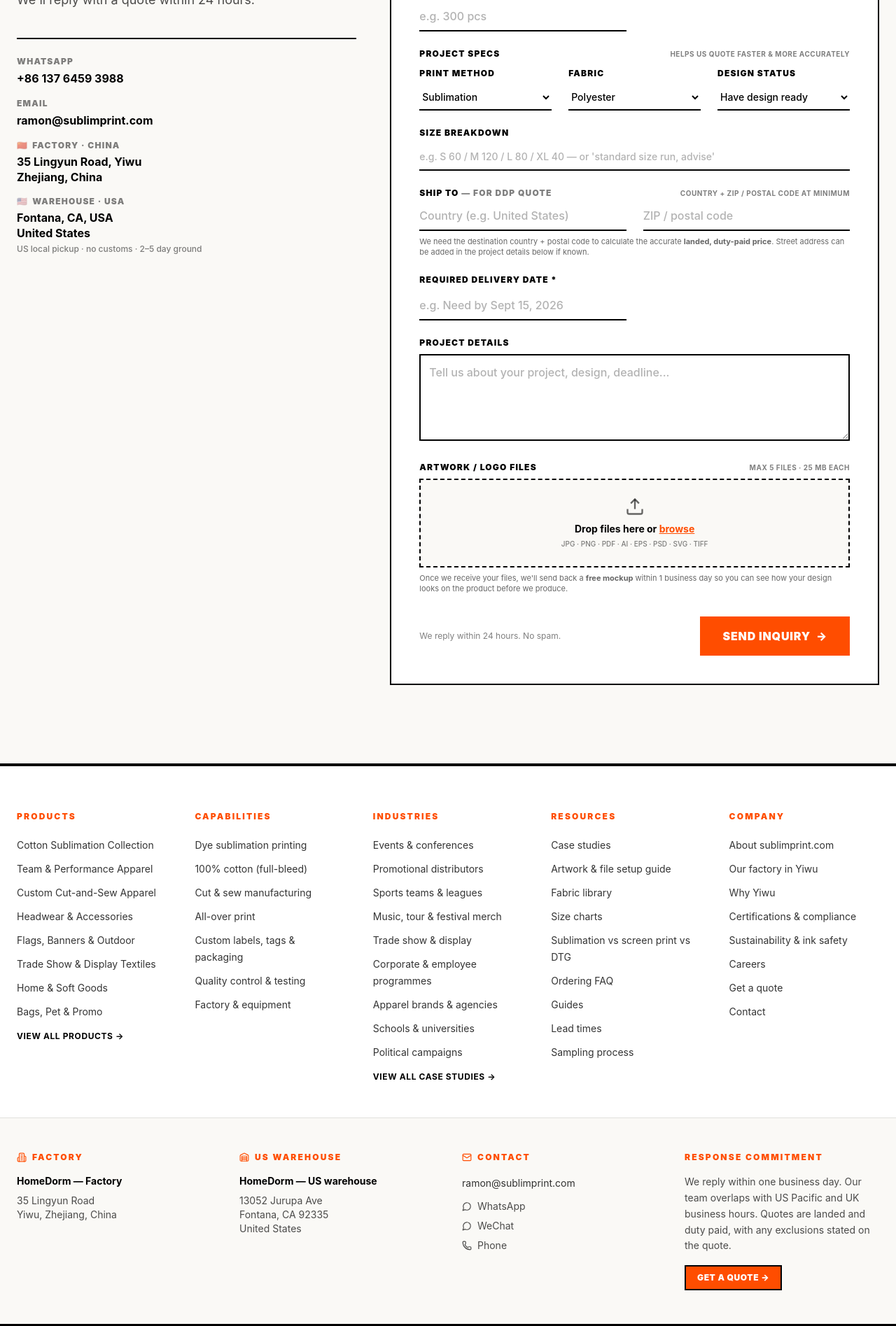
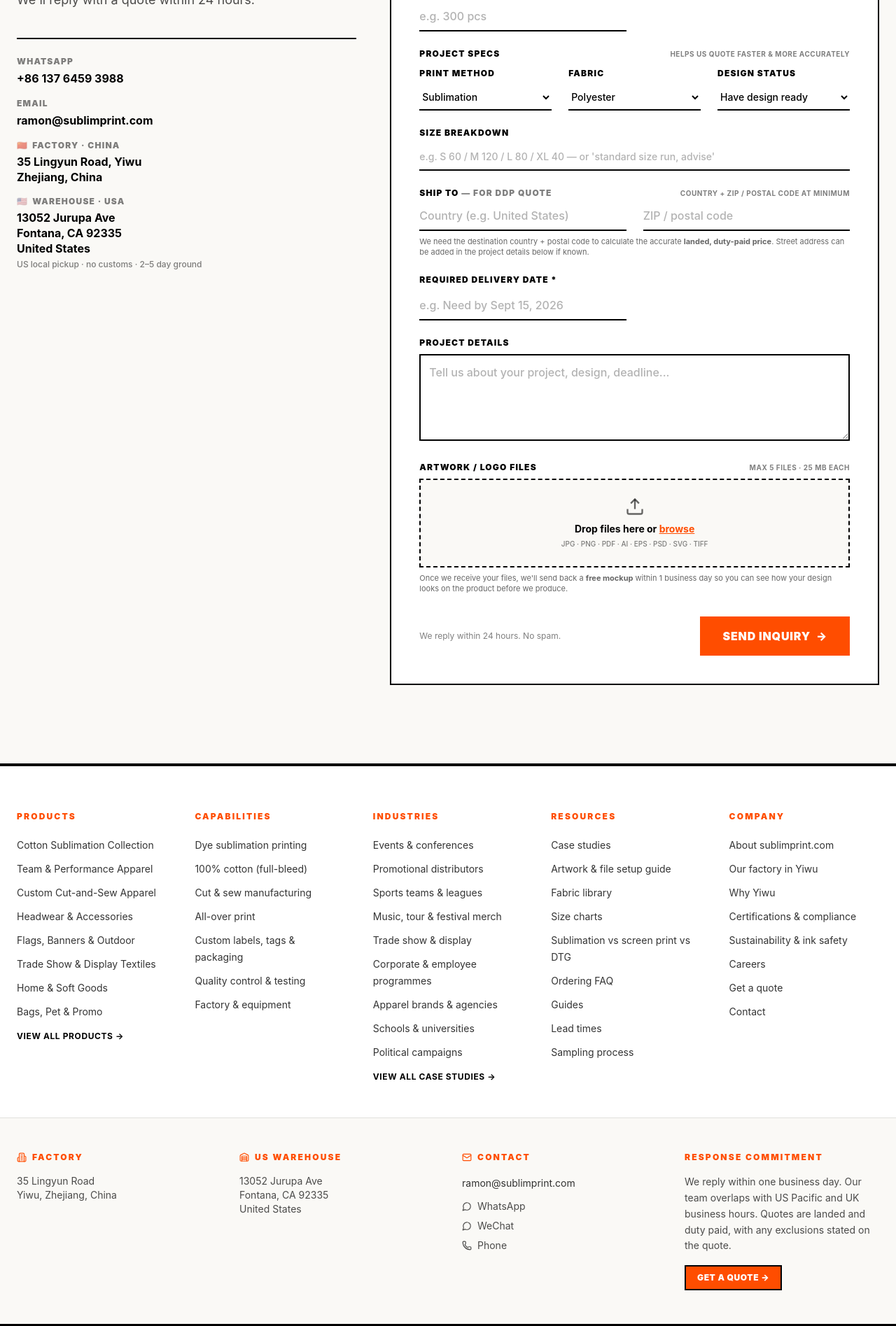
Before and after one commit to r1071135390-cyber/sublimapparel, a Next.js app: page /contact in a window 1280 px wide. Shown: the part 881-2776 px from the top of the page at 70% size. Built offline with nearby package versions, Linux system fonts and the light colour scheme.

Commit message:
feat: 保存文件变更
Coze-Commit-Type: user
Coze-User-ID: 1254955844122064
Coze-Conversation-ID: 11527849

```diff
--- a/src/app/about/page.tsx
+++ b/src/app/about/page.tsx
@@ -60,7 +60,7 @@ export default function AboutPage() {
                 Legal entity
               </div>
               <div className="mt-2 text-lg font-black leading-tight text-black md:text-xl">
-                Yiwu HomeDorm Commodity Manufacturing Co., Ltd.
+                Registered apparel manufacturer in Yiwu, Zhejiang, China.
               </div>
             </div>
             <div className="border-2 border-black bg-white p-6">
--- a/src/app/layout.tsx
+++ b/src/app/layout.tsx
@@ -7,7 +7,7 @@ import "./globals.css";
 export const metadata: Metadata = {
   title: "SublimPrint — Custom Print. Any Material. Any Product.",
   description:
-    "Yiwu HomeDorm Commodity Manufacturing Co., Ltd. — a sublimation printing factory in Yiwu, China (est. 2018). Custom print on apparel, mugs, mousepads, banners, home textiles and more. Polyester & 100% cotton. DDP shipping worldwide, US warehouse in Fontana, CA.",
+    "SublimPrint is a sublimation printing factory in Yiwu, China (est. 2018). Custom print on apparel, mugs, mousepads, banners, home textiles and more. Polyester & 100% cotton. DDP shipping worldwide, US warehouse in Fontana, CA.",
 };
 
 export default function RootLayout({
--- a/src/components/contact.tsx
+++ b/src/components/contact.tsx
@@ -186,8 +186,9 @@ export function Contact() {
                   <span className="mr-1.5">🇺🇸</span>Warehouse · USA
                 </div>
                 <div className="mt-1 text-base font-bold leading-snug text-black">
-                  {/* TODO: replace with real Fontana warehouse street address */}
-                  Fontana, CA, USA
+                  13052 Jurupa Ave
+                  <br />
+                  Fontana, CA 92335
                   <br />
                   United States
                 </div>
--- a/src/components/footer.tsx
+++ b/src/components/footer.tsx
@@ -117,9 +117,6 @@ export function Footer() {
               <Building2 size={14} />
               Factory
             </h3>
-            <p className="text-sm font-bold text-black">
-              HomeDorm — Factory
-            </p>
             <p className="mt-2 text-sm text-black/70">
               35 Lingyun Road
               <br />
@@ -133,9 +130,6 @@ export function Footer() {
               <Warehouse size={14} />
               US Warehouse
             </h3>
-            <p className="text-sm font-bold text-black">
-              HomeDorm — US warehouse
-            </p>
             <p className="mt-2 text-sm text-black/70">
               13052 Jurupa Ave
               <br />
```
Also changed, not shown: assets/image_20260809164105238.png (added).
